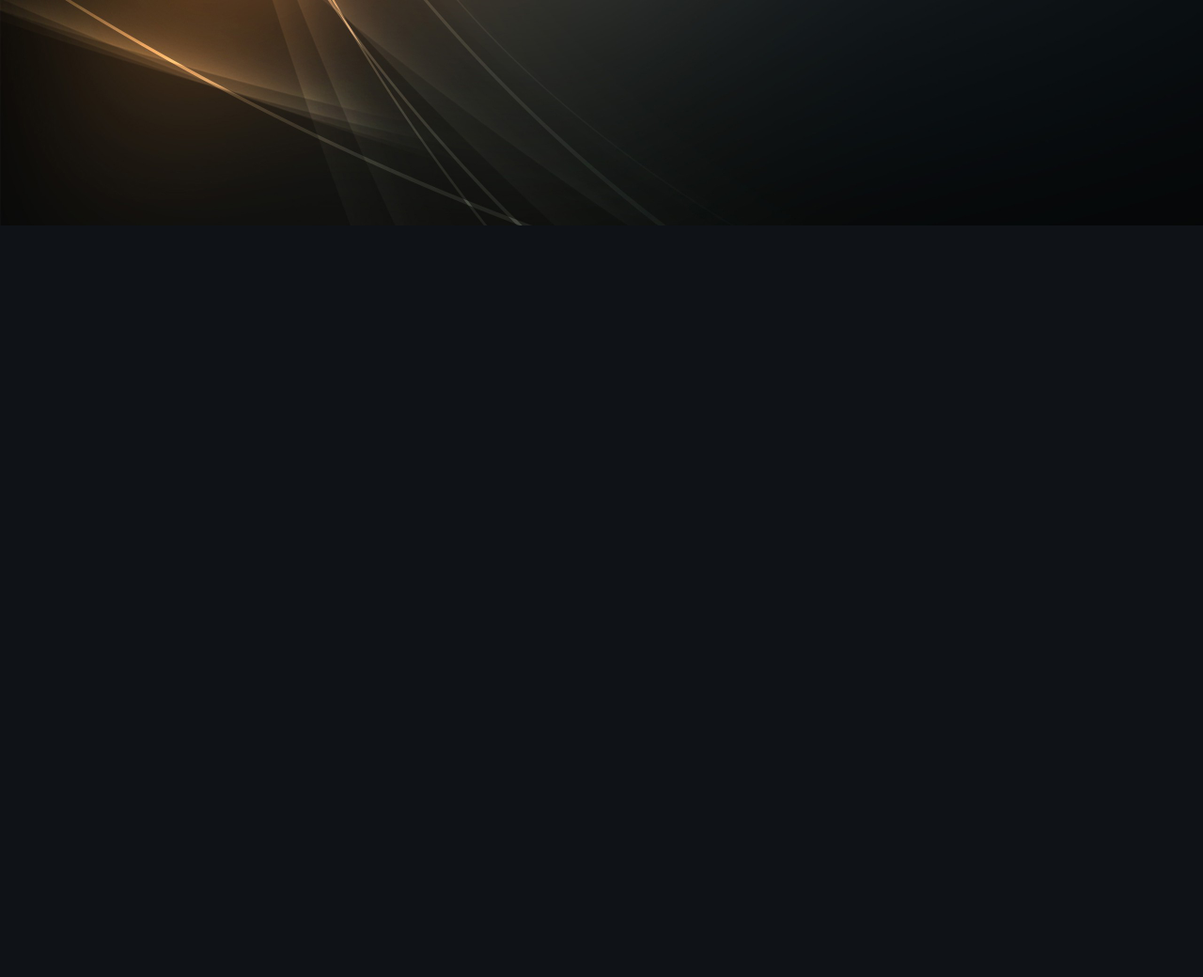
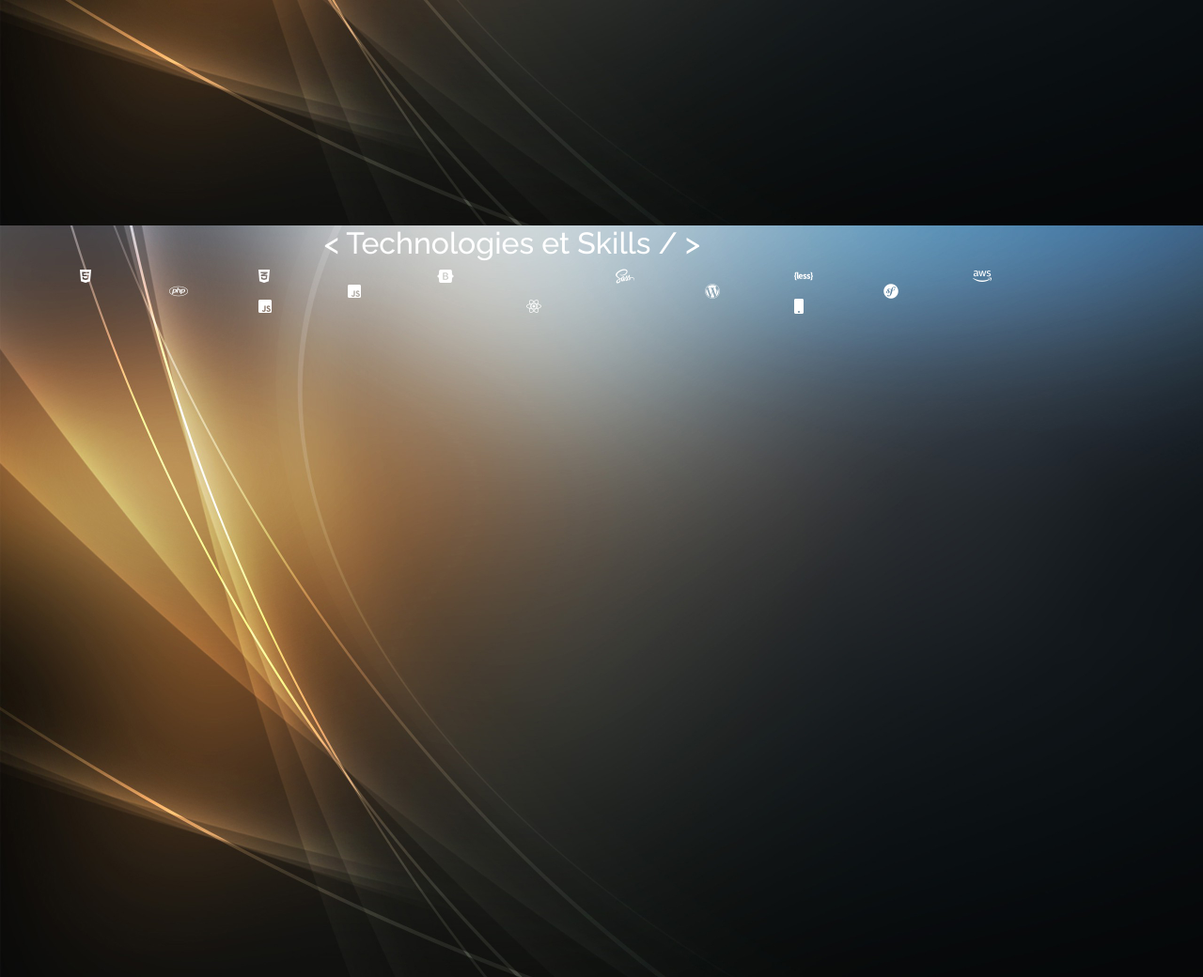
Before and after one commit to alirezasyed/myPortfolio, a PHP site: page / in a window 1280 px wide. Shown: the part 1360-2400 px from the top of the page at 94% size. Before the commit the page ends 1600 px from the top, so only its background shows below. Run offline with PHP 8.4, Linux system fonts and the light colour scheme; some libraries are stand-ins or nearby versions.

Commit message:
fais le structure de section de technology

```diff
--- a/css/styles.css
+++ b/css/styles.css
@@ -156,3 +156,10 @@
     height: 100%;
     border: 1px solid #fff;
 }
+
+
+/* ================ Technology ===================*/
+
+#technology {
+    height: 100%;
+}
--- a/index.html
+++ b/index.html
@@ -209,6 +209,169 @@
     </section>
 
 
+    <!-- Technology -->
+    <section id="technology">
+
+        <div class="container">
+
+            <div class="row">
+
+                <div class="col-md-10 col-md-offset-1 text-center">
+
+                    <div class="section-title">
+
+                        <h2>&lt Technologies et Skills / &gt</h2>
+
+                    </div>
+
+                </div>
+
+            </div>
+
+            <div class="row">
+
+                <div class="col-md-2">
+
+                    <div class="left-feature-item-icons">
+
+                        <i class="fab fa-html5"></i>
+
+                    </div>
+
+                </div>
+
+                <div class="col-md-2">
+
+                    <div class="left-feature-item-icons">
+
+                        <i class="fab fa-css3-alt"></i>
+
+                    </div>
+
+                </div>
+
+                <div class="col-md-2">
+
+                    <div class="left-feature-item-icons">
+
+                        <i class="fab fa-bootstrap"></i>
+
+                    </div>
+                </div>
+
+                <div class="col-md-2">
+
+                    <div class="left-feature-item-icons">
+
+                        <i class="fab fa-sass"></i>
+
+                    </div>
+
+                </div>
+
+                <div class="col-md-2">
+
+                    <div class="left-feature-item-icons">
+
+                        <i class="fab fa-less"></i>
+
+                    </div>
+
+                </div>
+
+                <div class="col-md-2">
+
+                    <div class="left-feature-item-icons">
+
+                        <i class="fab fa-aws"></i>
+
+                    </div>
+
+                </div>
+
+            </div>
+
+            <div class="row">
+
+                <div class="col-md-2 offset-md-1">
+
+                    <div class="left-feature-item-icons">
+
+                        <i class="fab fa-php"></i>
+
+                    </div>
+
+                </div>
+
+                <div class="col-md-3">
+
+                    <div class="left-feature-item-icons">
+
+                        <i class="fab fa-js-square"></i>
+                        <!-- <img src="images/logo-mysql.png" alt=""> -->
+
+                    </div>
+
+                </div>
+
+                <div class="col-md-1 offset-1">
+
+                    <div class="left-feature-item-icons">
+
+                        <i class="fab fa-wordpress"></i>
+
+                    </div>
+                </div>
+
+                <div class="col-md-2 offset-md-1">
+
+                    <div class="left-feature-item-icons">
+
+                        <i class="fab fa-symfony"></i>
+
+                    </div>
+
+                </div>
+
+            </div>
+
+            <div class="row">
+
+                <div class="col-md-2 offset-md-2">
+
+                    <div class="left-feature-item-icons">
+
+                        <i class="fab fa-js-square"></i>
+
+                    </div>
+                </div>
+
+                <div class="col-md-3 offset-md-1">
+
+                    <div class="left-feature-item-icons">
+
+                        <i class="fab fa-react"></i>
+
+                    </div>
+
+                </div>
+
+                <div class="col-md-4">
+
+                    <div class="left-feature-item-icons">
+
+                        <i class="fa fa-mobile"></i>
+
+                    </div>
+
+                </div>
+
+            </div>
+
+
+        </div>
+
+    </section>
 
 
 
```
Also changed, not shown: images/logo-mysql.png (added).
